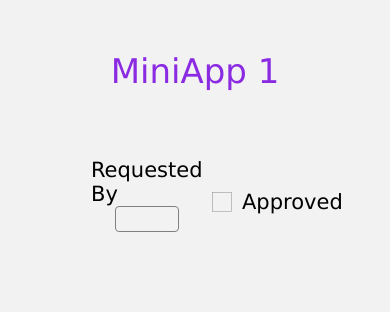
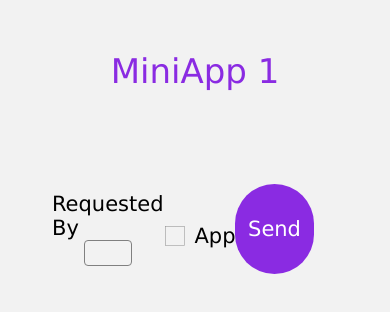
Before and after one commit to MarinaCouso/cyferd, a React Native app: screen /MiniApp in a window 390 px wide. Shown: the top 312 px of the page. Built offline with nearby package versions, Linux system fonts and the light colour scheme.

Commit message:
create form

```diff
--- /dev/null
+++ b/src/components/Form/index.js
@@ -0,0 +1,3 @@
+import View from './view';
+
+export default View;
--- /dev/null
+++ b/src/components/Form/styles.js
@@ -0,0 +1,12 @@
+import styled from "styled-components/native"
+import { heightPercentageToDP as hp } from "react-native-responsive-screen"
+
+export const ContentContainer = styled.View`
+  flex: 1;
+  display: flex;
+  flex-direction: row;
+  flex-wrap: wrap;
+  align-content: center;
+  justify-content: flex-start;
+  padding: ${hp(4)}px;
+`
--- /dev/null
+++ b/src/components/Form/view.js
@@ -0,0 +1,45 @@
+import React from "react"
+import { ContentContainer } from "./styles"
+import { useFormik } from "formik"
+import { FormTextInput, CheckboxInput } from "../../components/FormComponents/view"
+import * as Yup from "yup"
+import Button from "../../components/Button/view"
+
+const validationSchema = Yup.object().shape({
+  requestedBy: Yup.string().required("* Este campo es obligatorio"),
+  approved: Yup.boolean().required("* Este campo es obligatorio"),
+})
+
+const Form = () => {
+  const formik = useFormik({
+    initialValues: {
+      requestedBy: "",
+      approved: "",
+    },
+    onSubmit: (values) => {
+      console.log(values)
+    },
+    validationSchema: validationSchema,
+  })
+
+  return (
+    <ContentContainer showsVerticalScrollIndicator={false}>
+      <FormTextInput
+        label="Requested By"
+        id="requestedBy"
+        name="requestedBy"
+        type="text"
+        keyboardType="default"
+        value={formik.values.requestedBy}
+        onChangeText={formik.handleChange("requestedBy")}
+        onBlur={formik.handleBlur("requestedBy")}
+        autoCapitalize="none"
+      />
+      {formik.touched.title && formik.errors.title && <FormError>{formik.errors.title}</FormError>}
+      <CheckboxInput label="Approved" />
+      <Button title="Send" />
+    </ContentContainer>
+  )
+}
+
+export default Form
--- a/src/components/FormComponents/styles.js
+++ b/src/components/FormComponents/styles.js
@@ -52,3 +52,8 @@ export const CheckboxIcon = styled.Image`
   width: 20px;
   height: 20px;
 `
+export const ErrorText = styled.Text`
+  color: red;
+  font-size: ${hp(1.5)}px;
+  padding-bottom: ${hp(1)}px;
+`
--- a/src/components/FormComponents/view.js
+++ b/src/components/FormComponents/view.js
@@ -28,3 +28,7 @@ export const CheckboxInput = ({ label }) => {
     </InputContainer>
   )
 }
+
+export const FormError = ({ children }) => {
+  return <ErrorText>{children}</ErrorText>
+}
--- a/src/screens/Miniapp/view.js
+++ b/src/screens/Miniapp/view.js
@@ -1,5 +1,5 @@
 import React from "react"
-import { FormTextInput, CheckboxInput } from "../../components/FormComponents/view"
+import Form from "../../components/Form/view"
 import { ContentContainer } from "../Home/styles"
 import { ScreenContainer, HeaderContainer, AppTitle } from "./styles"
 
@@ -10,8 +10,7 @@ const Miniapp = () => {
         <AppTitle>MiniApp 1</AppTitle>
       </HeaderContainer>
       <ContentContainer>
-        <FormTextInput label="Requested By" />
-        <CheckboxInput label="Approved" />
+        <Form />
       </ContentContainer>
     </ScreenContainer>
   )
```
